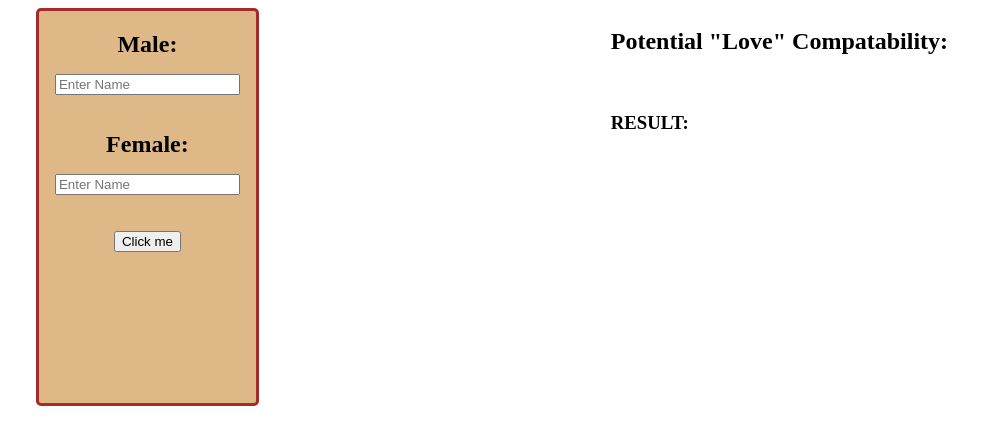
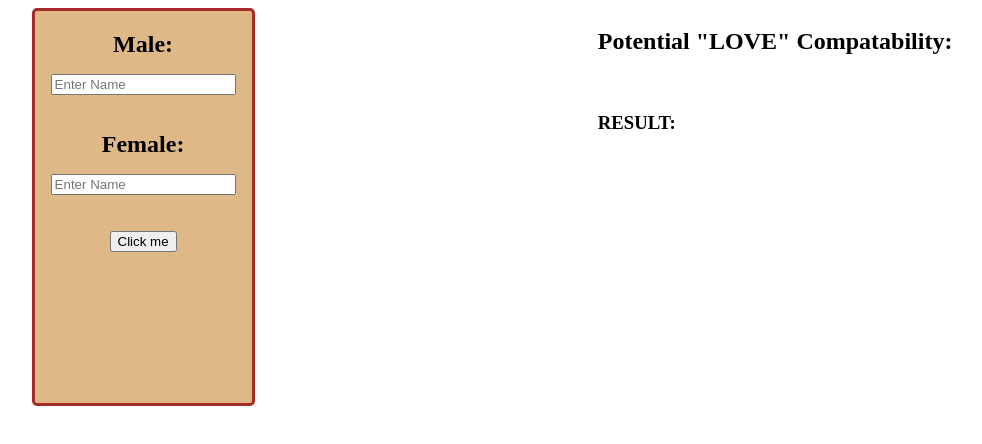
Before and after one commit to SprayTanLLC/Love-Matcher, a plain HTML site: page index.html in a window 1280 px wide. Shown: the whole page, without its empty margins (148-1130 px from the left). Drawn offline with Linux system fonts and the light colour scheme.

Commit message:
inital commit

```diff
--- a/index.html
+++ b/index.html
@@ -13,7 +13,7 @@
       <button id="clickMe">Click me</button>
     </div>
     <div class="container">
-      <h2>Potential "Love" Compatability:</h2>
+      <h2>Potential "LOVE" Compatability:</h2>
       <br />
       <h3 id="result">RESULT:</h3>
     </div>
```
